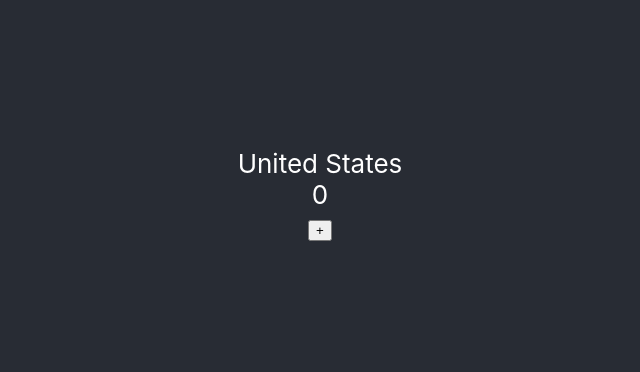
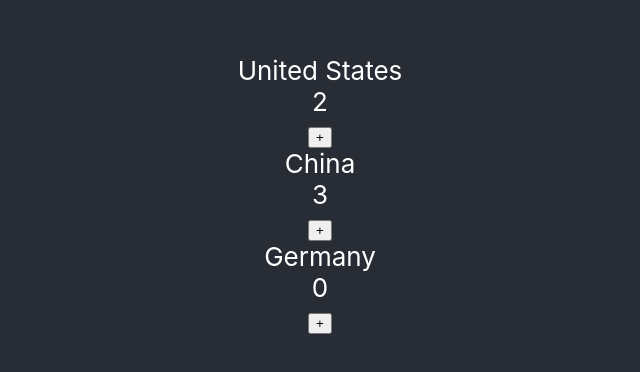
Before and after one commit to azwerlein/React-Forms, a React (Create React App) app: page / in a window 1280 px wide. Shown: the part 206-578 px from the top of the page, without its empty margins (320-960 px from the left). Built offline with nearby package versions, Linux system fonts and the light colour scheme.

Commit message:
Use map for country component list

```diff
--- a/src/App.js
+++ b/src/App.js
@@ -1,11 +1,27 @@
 import './App.css';
 import Country from './components/Country';
+import { useState } from 'react';
 
 function App() {
+  const [countries] = useState([
+    { id: 1, name: 'United States', gold: 2 },
+    { id: 2, name: 'China', gold: 3 },
+    { id: 3, name: 'Germany', gold: 0 },
+  ]);
   return (
     <div className="App">
       <header className="App-header">
-        <Country></Country>
+        <div>
+        {
+          countries.map(c =>
+            <Country
+              key={c.id}
+              name={c.name}
+              count={c.gold}
+            ></Country>
+          )
+        }
+        </div>
       </header>
     </div>
   );
--- a/src/components/Country.jsx
+++ b/src/components/Country.jsx
@@ -3,9 +3,10 @@ const { Component } = require("react");
 
 class Country extends Component {
     state = {
-        name: 'United States',
-        count: 0,
+        name: this.props.name,
+        count: this.props.count,
     }
+
     render() {
         return (
             <div>
```
